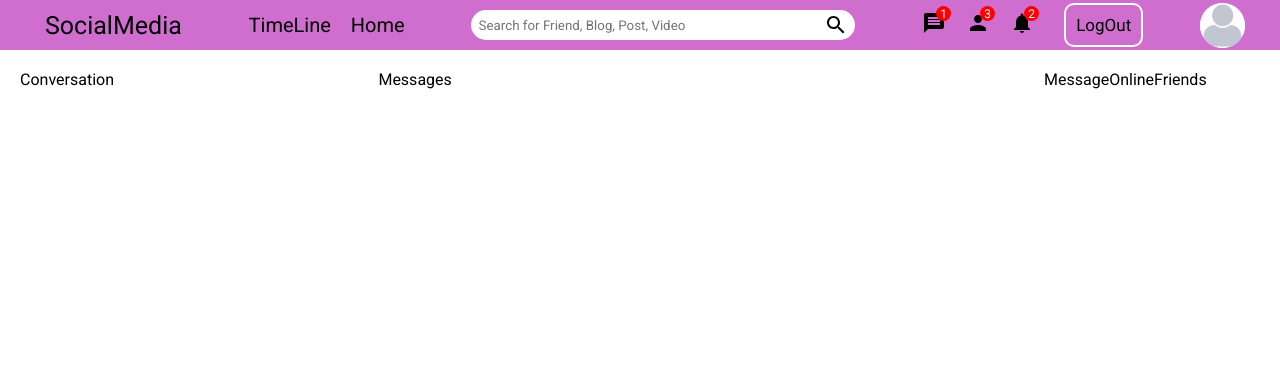
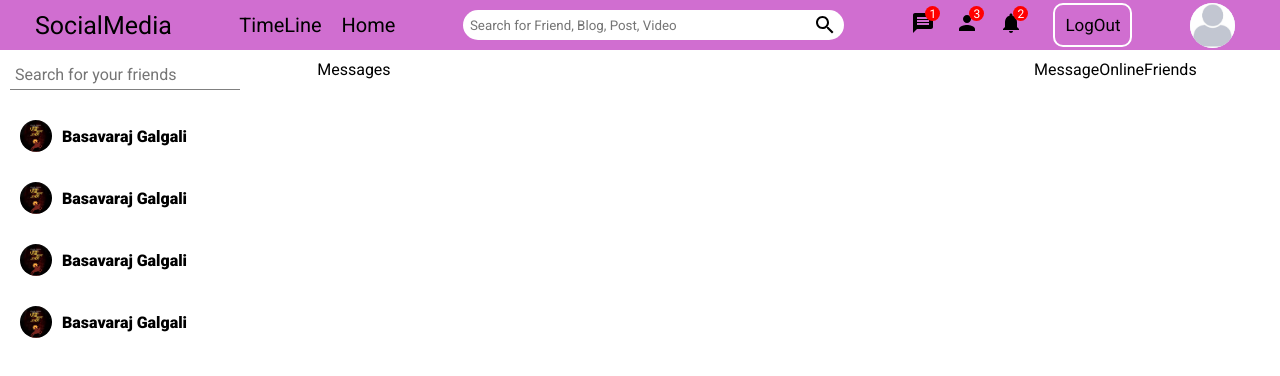
Before and after one commit to anurupkoli/socialMedia, a React (Create React App) app: page /messenger in a window 1280 px wide. Shown: the top 376 px of the page. Built offline with nearby package versions, Linux system fonts and the light colour scheme.

Commit message:
completed conversation component

```diff
--- a/src/components/pages/messenger/Messenger.css
+++ b/src/components/pages/messenger/Messenger.css
@@ -1,6 +1,8 @@
 .messengerContainer{
     display: flex;
-    height: calc(100vh - 50px);
+    height: calc(100vh - 70px);
+    width: 100%;
+    overflow-y: hidden;
 }
 
 .messengerMainContainer{
@@ -9,27 +11,24 @@
 }
 
 .messengerConversation{
-    display: flex;
-    flex: 3.5;
+    flex: 3;
 }
 .conversationWrapper{
-    padding: 20px;
+    padding: 10px;
 }
 
 .messengerMessages{
-    display: flex;
-    flex: 6.5;
+    flex: 7;
 }
 
 .messagesWrapper{
-    padding: 20px;
+    padding: 10px;
 }
 
 .messengerOnlineFriends{
-    display: flex;
     flex: 2.5;
 }
 
 .messengerOnlineFriendsWrapper{
-    padding: 20px;
+    padding: 10px;
 }
--- a/src/components/pages/messenger/conversation/Conversation.css
+++ b/src/components/pages/messenger/conversation/Conversation.css
@@ -0,0 +1,46 @@
+.conversationMainContainer{
+    width: 100%;
+    height: 100%;
+}
+
+.conversationSearch{
+    border-bottom: 1px solid gray;
+    width: 80%;
+}
+
+.conversationSearch input{
+    padding: 5px;
+    font-size: 16px;
+    border: none;
+    outline: none;
+    width: 100%;
+}
+
+.conversationFriends{
+    margin-top: 20px;
+}
+
+.conversationFriendsMainContainer{
+    display: flex;
+    align-items: center;
+    margin-top: 10px;
+    cursor: pointer;
+    padding: 10px;
+}
+
+.conversationFriendsMainContainer:hover{
+    background-color: rgb(255, 244, 255)
+}
+
+.conversationOnlineFriendImage{
+    width: 32px;
+    height: 32px;
+    border-radius: 50%;
+    margin-right: 10px;
+}
+
+.conversationOnlineFriendImage img{
+    width: 32px;
+    height: 32px;
+    border-radius: 50%;
+}
--- a/src/components/pages/messenger/conversation/Conversation.jsx
+++ b/src/components/pages/messenger/conversation/Conversation.jsx
@@ -1,8 +1,21 @@
 import React from 'react'
 import './Conversation.css'
+import ConversationFriends from './ConversationFriends'
 
 export default function Conversation() {
   return (
-    <div>Conversation</div>
+    <>
+      <div className="conversationMainContainer">
+        <div className="conversationSearch">
+          <input type="text" placeholder='Search for your friends'/>
+        </div>
+        <div className="conversationFriends">
+          <ConversationFriends/>
+          <ConversationFriends/>
+          <ConversationFriends/>
+          <ConversationFriends/>
+        </div>
+      </div>
+    </>
   )
 }
--- /dev/null
+++ b/src/components/pages/messenger/conversation/ConversationFriends.jsx
@@ -0,0 +1,15 @@
+import React from 'react'
+import './Conversation.css'
+export default function ConversationFriends() {
+  return (
+    <>
+        <div className="conversationFriendsMainContainer">
+            <div className="conversationOnlineFriendImage">
+                <img src="/images/shivaray2.jpg" alt="" />
+                <div className="isOnlineIcon"></div>
+            </div>
+            <span><b>Basavaraj Galgali</b></span>
+        </div>
+    </>
+  )
+}
--- a/src/components/topbar/Topbar.jsx
+++ b/src/components/topbar/Topbar.jsx
@@ -47,6 +47,7 @@ export default function Topbar() {
 
   return (
     <div className="navBar">
+      <div className="navbarWrapper">
       <div className="leftNavbar">
         <NavLink to="/" style={{ textDecoration: "none" }}>
           <span>SocialMedia</span>
@@ -86,6 +87,7 @@ export default function Topbar() {
           </div>
         </div>
       </NavLink>
+      </div>
     </div>
   );
 }
--- a/src/components/topbar/topbar.css
+++ b/src/components/topbar/topbar.css
@@ -1,21 +1,23 @@
 .navBar {
+  position: sticky;
+  position: -webkit-sticky;
+  width: 100%;
+  margin: 0;
+  top: 0;
+  z-index: 999;
+}
+
+.navbarWrapper{
   display: flex;
   justify-content: space-between;
   align-items: center;
   background-color: rgb(208, 110, 208);
   padding: 5px;
-  position: sticky;
-  position: -webkit-sticky;
-  width: 100%;
-  margin: 0;
-  top: 0;
-  padding: 5px;
   height: 40px;
-  z-index: 999;
 }
 
 .leftNavbar {
-  margin-left: 40px;
+  margin-left: 30px;
   cursor: pointer;
 }
 
```
